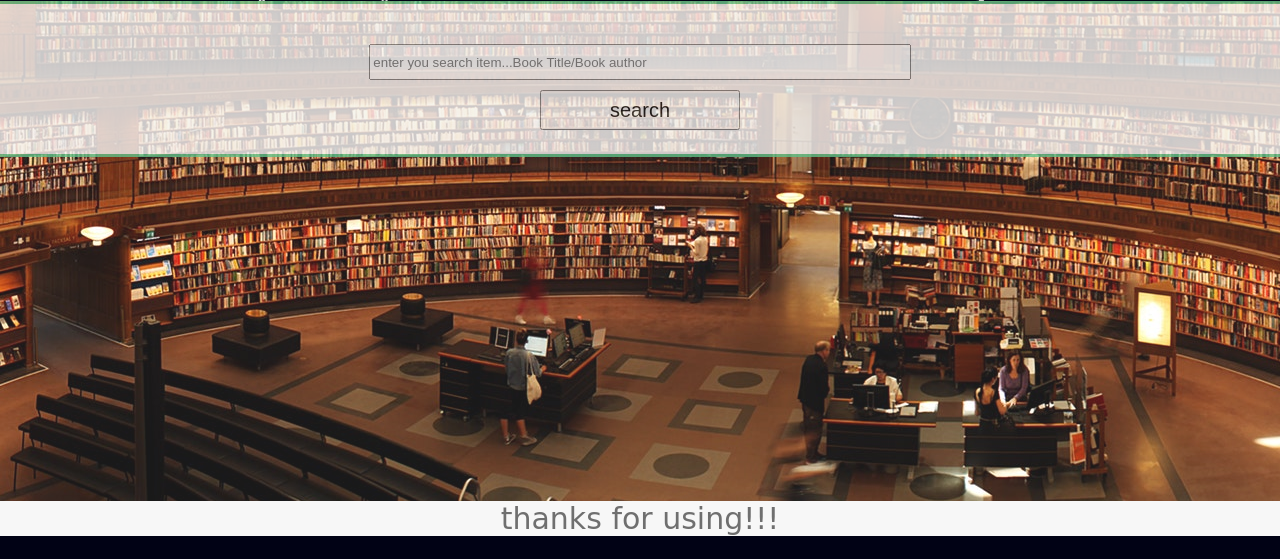
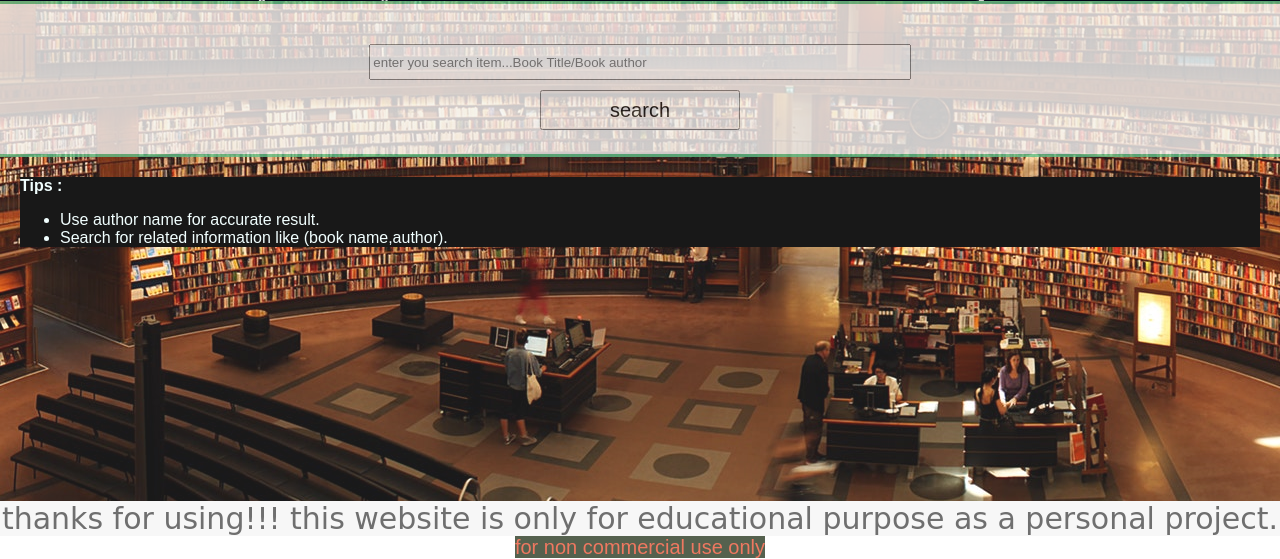
Before and after one commit to vivekkthr1/scrapping-of-ebook-dl.com-using-PHP-, a PHP site: page / in a window 1280 px wide. Shown: the part 499-1058 px from the top of the page. Before the commit the page ends 1035 px from the top, so only its background shows below. Run offline with PHP 8.4, Linux system fonts and the light colour scheme.

Commit message:
book store update

```diff
--- a/index.php
+++ b/index.php
@@ -62,18 +62,23 @@ if (array_key_exists('searchText', $_GET)) {
                                  echo '<br>';
                                }
     }
+    else{
+      echo '<div style="background-color: black;color:azure; margin:20px;"
+      ><b>Tips : </b><br><ul><li>Use author name for accurate result.<li>Search for related information like (book name,author).</ul></div>';
+    }
 ?>
     </div>
 
   </div>
   <script src="./particles.js"></script>
  <script>
-    particlesJS.load('particles-js', 'particles.json', function(){
+    particlesJS.load('particles-js', './particles.json', function(){
       console.log('particles.json loaded...');
     });
   </script>
 </body>
 <footer
 style="font-size:30px;font-family:cursive;text-align:center;background-color:#f4f4f4;opacity:0.7;"
->thanks for using!!!</footer>
+>thanks for using!!! this website is only for educational purpose as a personal project.</footer>
+<center><span style="font-size:20px;background-color:#43513b;opacity:0.9;color:#ee6a50">for non commercial use only</sapn></center>
 </html>
```
